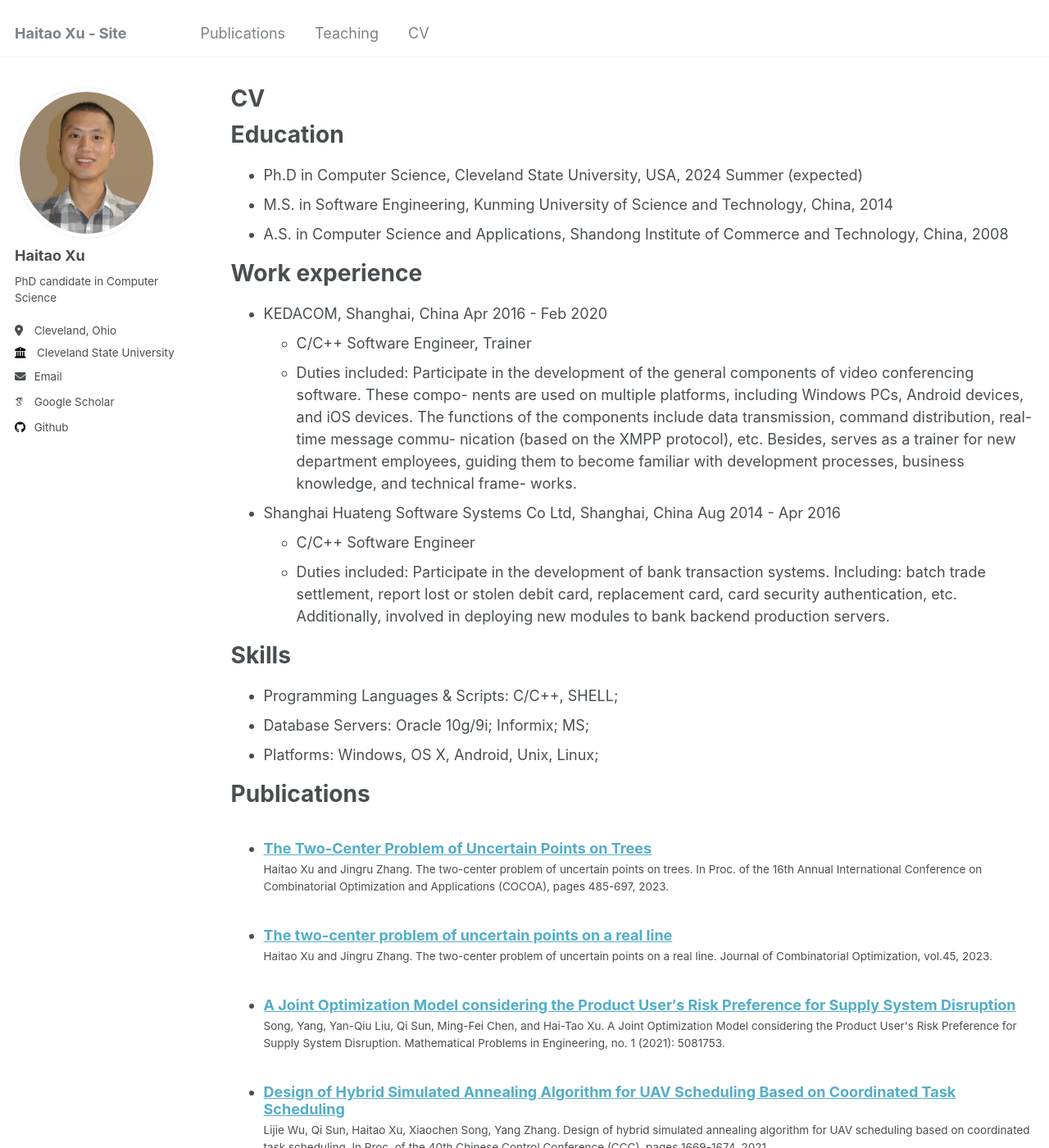
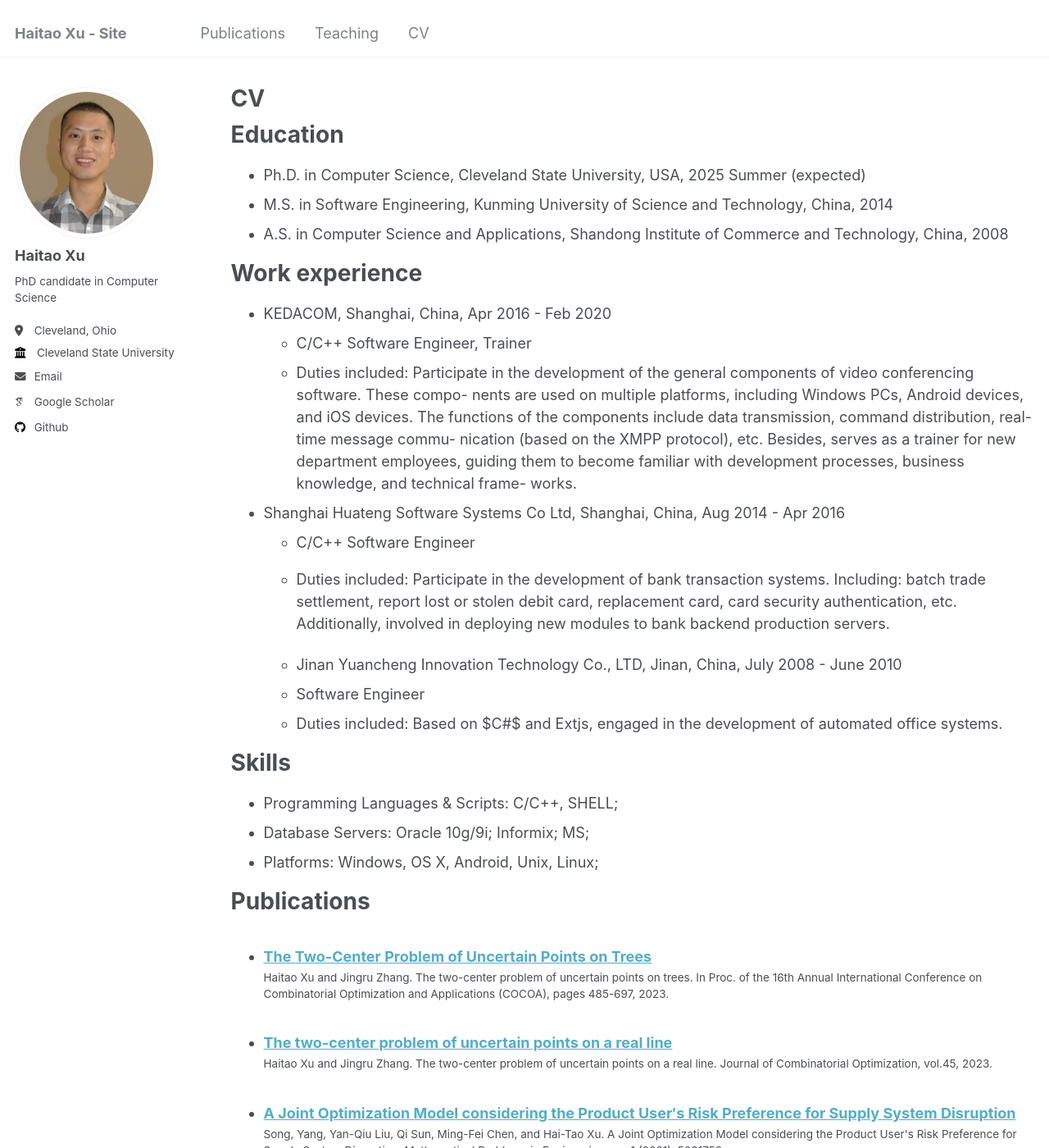
Before and after one commit to haitaotsui/haitaotsui.github.io, a Jekyll site: the page built from _pages/cv.md, in a window 1280 px wide and 1400 px high. Shown: the whole window at 82% size. Built offline with Jekyll 4.4.1, drawn with Linux system fonts in a browser that asks for light colours; some web fonts are replaced.

Commit message:
Update cv.md

```diff
--- a/_pages/cv.md
+++ b/_pages/cv.md
@@ -11,13 +11,13 @@ redirect_from:
 
 Education
 ======
-* Ph.D in Computer Science, Cleveland State University, USA, 2024 Summer (expected)
+* Ph.D. in Computer Science, Cleveland State University, USA, 2025 Summer (expected)
 * M.S. in Software Engineering, Kunming University of Science and Technology, China, 2014
 * A.S. in Computer Science and Applications, Shandong Institute of Commerce and Technology, China, 2008
 
 Work experience
 ======
-* KEDACOM, Shanghai, China Apr 2016 - Feb 2020
+* KEDACOM, Shanghai, China, Apr 2016 - Feb 2020
   * C/C++ Software Engineer, Trainer
   * Duties included: Participate in the development of the general components of video conferencing software. These compo-
 nents are used on multiple platforms, including Windows PCs, Android devices, and iOS devices. The
@@ -26,11 +26,15 @@ nication (based on the XMPP protocol), etc. Besides, serves as a trainer for new
 guiding them to become familiar with development processes, business knowledge, and technical frame-
 works.
 
-* Shanghai Huateng Software Systems Co Ltd, Shanghai, China Aug 2014 - Apr 2016
+* Shanghai Huateng Software Systems Co Ltd, Shanghai, China, Aug 2014 - Apr 2016
   * C/C++ Software Engineer
   * Duties included: Participate in the development of bank transaction systems. Including: batch trade settlement, report
 lost or stolen debit card, replacement card, card security authentication, etc. Additionally, involved in
 deploying new modules to bank backend production servers.
+
+  * Jinan Yuancheng Innovation Technology Co., LTD, Jinan, China, July 2008 - June 2010
+  * Software Engineer
+  * Duties included: Based on $C\#$ and Extjs, engaged in the development of automated office systems.
 
 Skills
 ======
```
